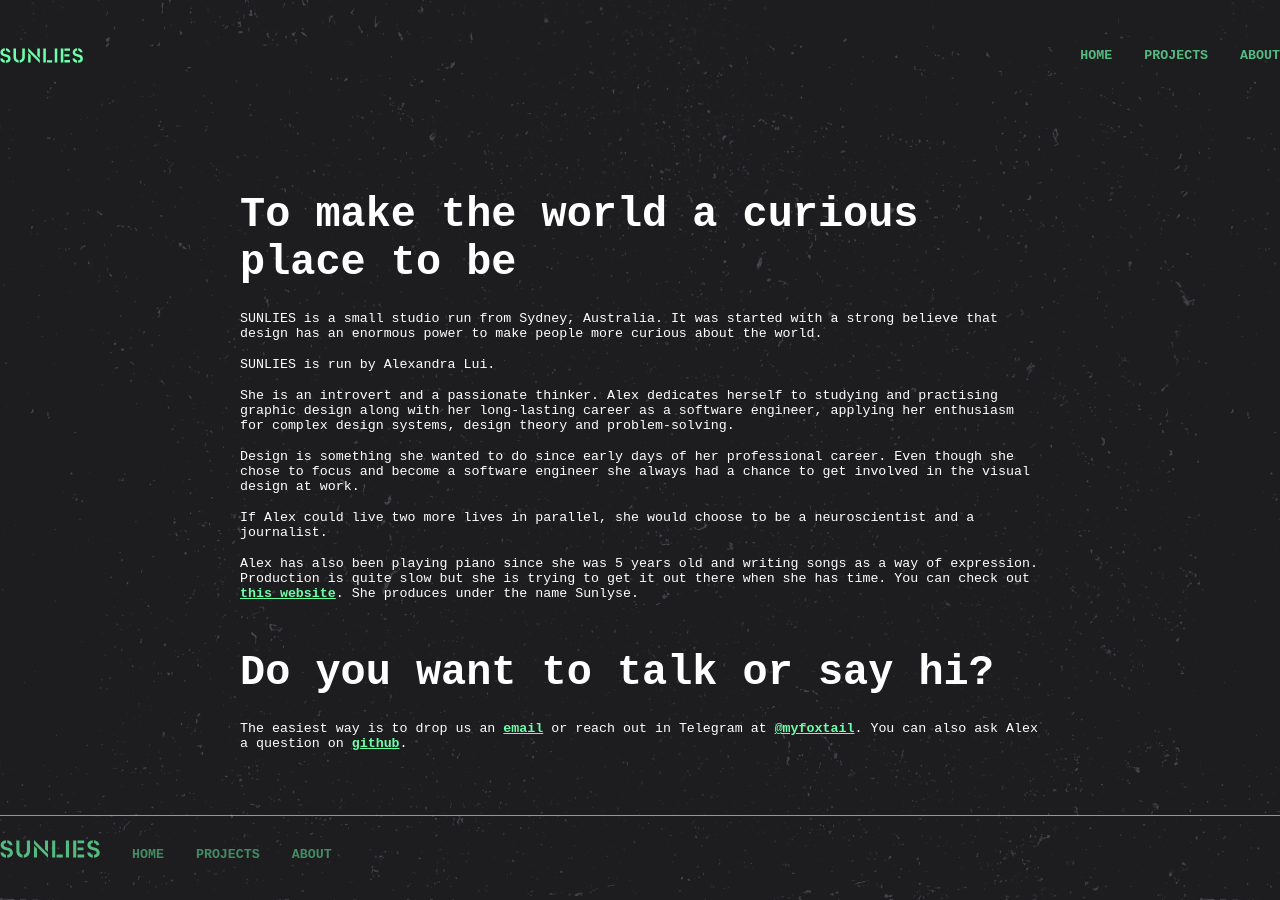
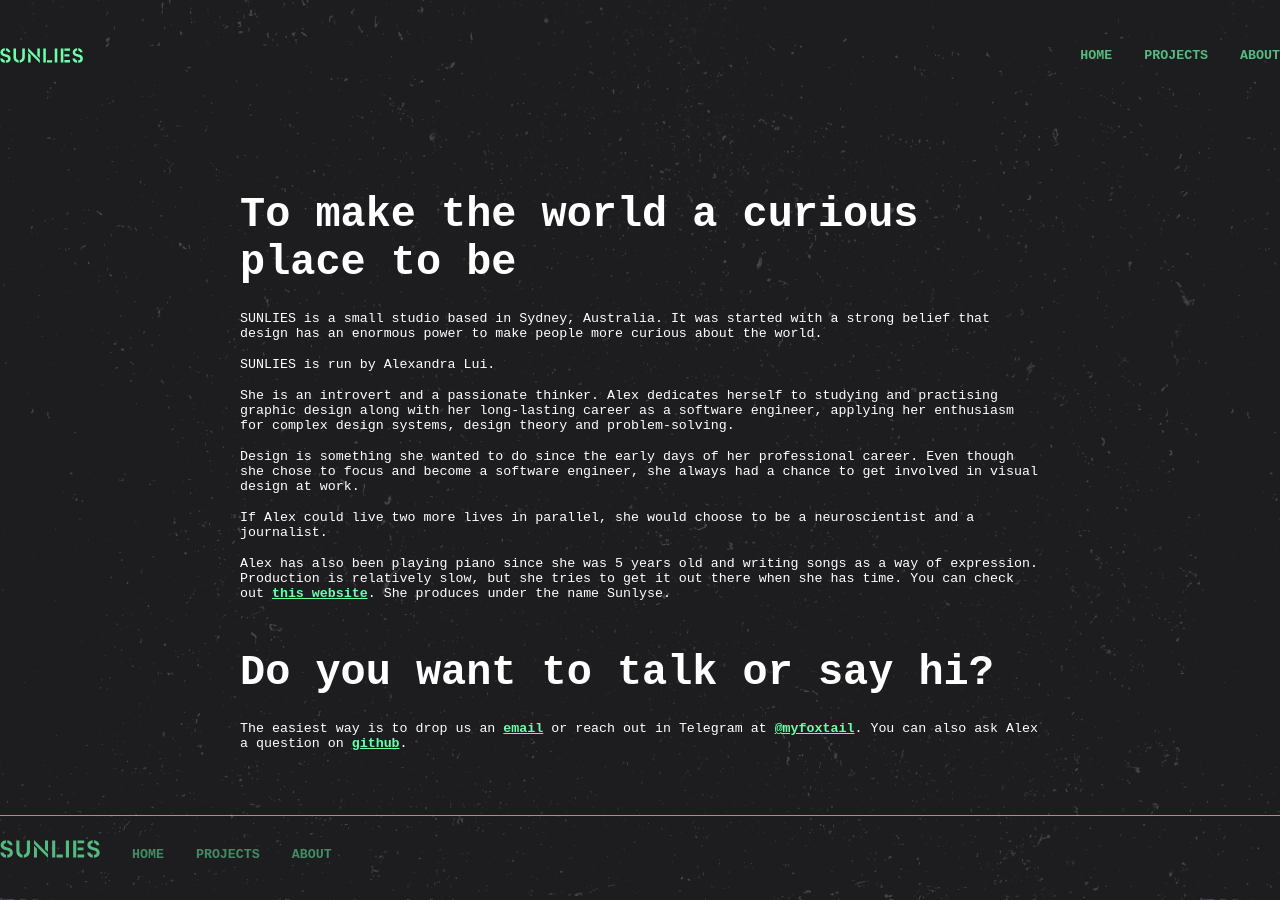
Before and after one commit to myfoxtail/myfoxtail.github.io, a Jekyll site: the page built from about.html, in a window 1280 px wide. Built offline with Jekyll 4.4.1, drawn with Linux system fonts in a browser that asks for light colours; some web fonts are replaced.

Commit message:
minor updates to the about page

```diff
--- a/about.html
+++ b/about.html
@@ -7,18 +7,19 @@ title: "About"
 
 <h2>To make the world a curious place to be</h2>
 
-<p>SUNLIES is a small studio run from Sydney, Australia. It was started with a strong believe that design has an enormous power to make people more curious about the world.</p>
+<p>SUNLIES is a small studio based in Sydney, Australia. It was started with a strong belief that design has an enormous power to make people more curious about the world.</p>
 
 <p>SUNLIES is run by Alexandra Lui.</p>
 
 <p>She is an introvert and a passionate thinker. Alex dedicates herself to studying and practising graphic design along with her long-lasting career as a software engineer, applying her enthusiasm for complex design systems, design theory and problem-solving.</p>
 
-<p>Design is something she wanted to do since early days of her professional career. Even though she chose to focus and become a software engineer she always had a chance to get involved in the visual design at work.</p>
+<p>Design is something she wanted to do since the early days of her professional career. Even though she chose to focus and become a software engineer, she always had a chance to get involved in visual design at work.</p>
 
 <p>If Alex could live two more lives in parallel, she would choose to be a neuroscientist and a journalist.</p>
 
-<p>Alex has also been playing piano since she was 5 years old and writing songs as a way of expression.
-    Production is quite slow but she is trying to get it out there when she has time. You can check out <a href="https://sunlyse.com" target="_blank">this website</a>. She produces under the name Sunlyse.</p>
+<p>Alex has also been playing piano since she was 5 years old and writing songs as a way of expression. Production is relatively slow, but she tries to get it out there when she has time.
+    You can check out <a href="https://sunlyse.com" target="_blank">this website</a>. She produces under the name Sunlyse.</p>
 
 <h2>Do you want to talk or say hi?</h2>
+
 <p>The easiest way is to drop us an <a href="mailto:sunlies@pm.me">email</a> or reach out in Telegram at <a href="https://t.me/myfoxtail" target="_blank">@myfoxtail</a>. You can also ask Alex a question on <a href="https://github.com/myfoxtail/ama">github</a>.</p>
```
